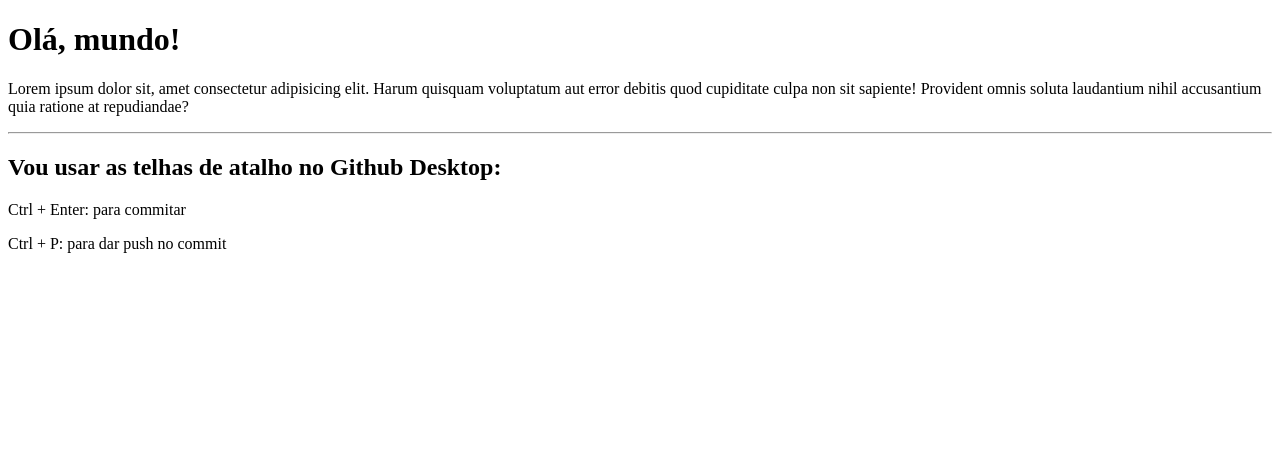
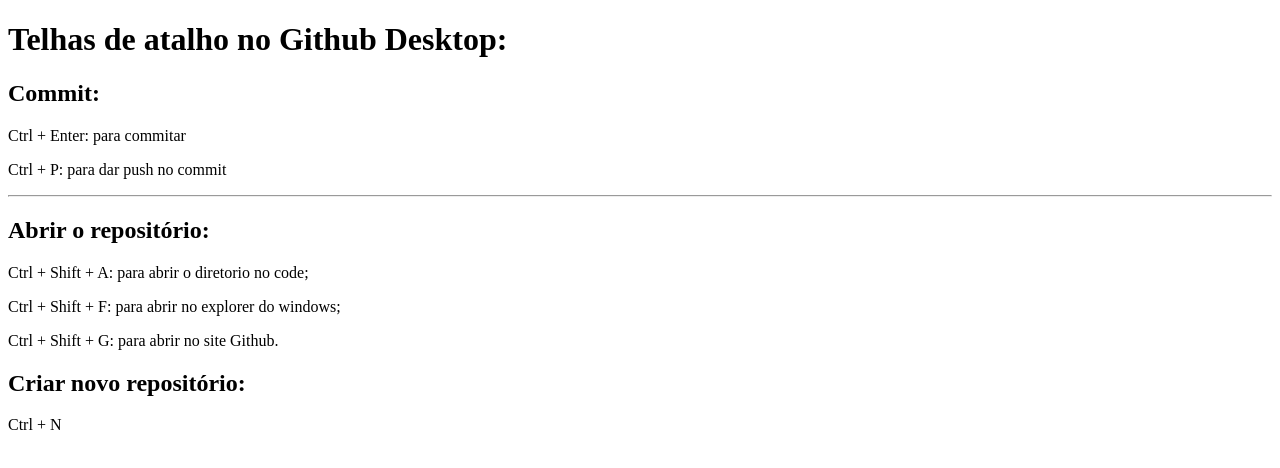
Before and after one commit to juniortex/Ola-Mundo, a plain HTML site: page site-exemplo/index.html in a window 1280 px wide. Drawn offline with Linux system fonts and the light colour scheme.

Commit message:
Adicionei conteúdo sobre teclas de atalho

```diff
--- a/site-exemplo/index.html
+++ b/site-exemplo/index.html
@@ -7,11 +7,16 @@
     <title>Meu primeiro site em repositório.</title>
 </head>
 <body>
-    <h1>Olá, mundo!</h1>
-        <p>Lorem ipsum dolor sit, amet consectetur adipisicing elit. Harum quisquam voluptatum aut error debitis quod cupiditate culpa non sit sapiente! Provident omnis soluta laudantium nihil accusantium quia ratione at repudiandae?</p>
-        <hr>
-        <h2>Vou usar as telhas de atalho no Github Desktop:</h2>
-        <p>Ctrl + Enter: para commitar</p>
-        <p>Ctrl + P: para dar push no commit</p>
+    <h1>Telhas de atalho no Github Desktop:</h1>
+    <h2>Commit:</h2>
+    <p>Ctrl + Enter: para commitar</p>
+    <p>Ctrl + P: para dar push no commit</p>
+    <hr>
+    <h2>Abrir o repositório:</h2>
+    <p>Ctrl + Shift + A: para abrir o diretorio no code;</p>
+    <p>Ctrl + Shift + F: para abrir no explorer do windows;</p>
+    <p>Ctrl + Shift + G: para abrir no site Github.</p>
+    <h2>Criar novo repositório:</h2>
+    <p>Ctrl + N</p>
 </body>
 </html>
```
